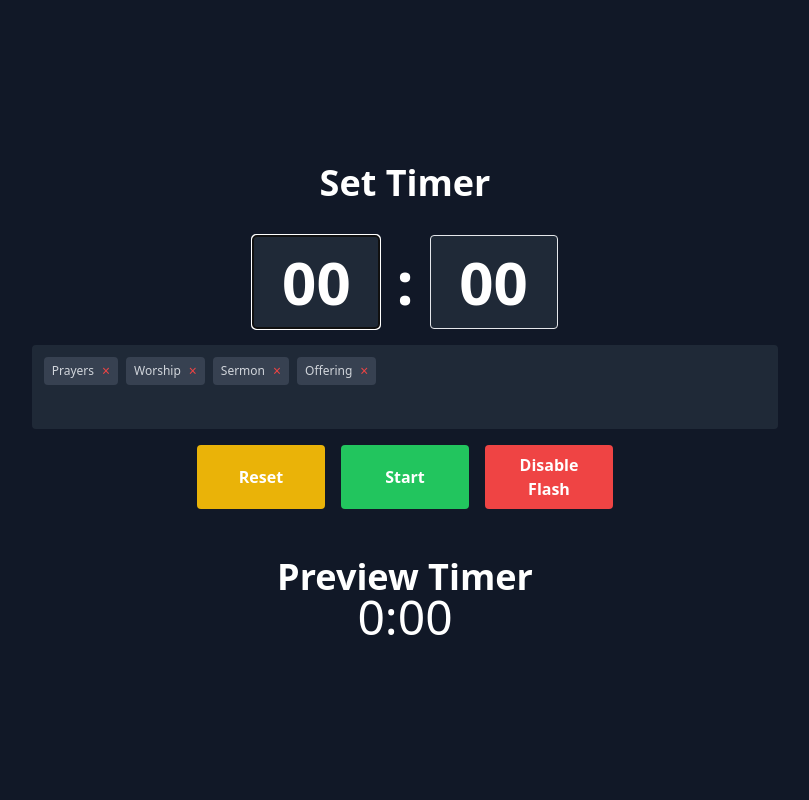
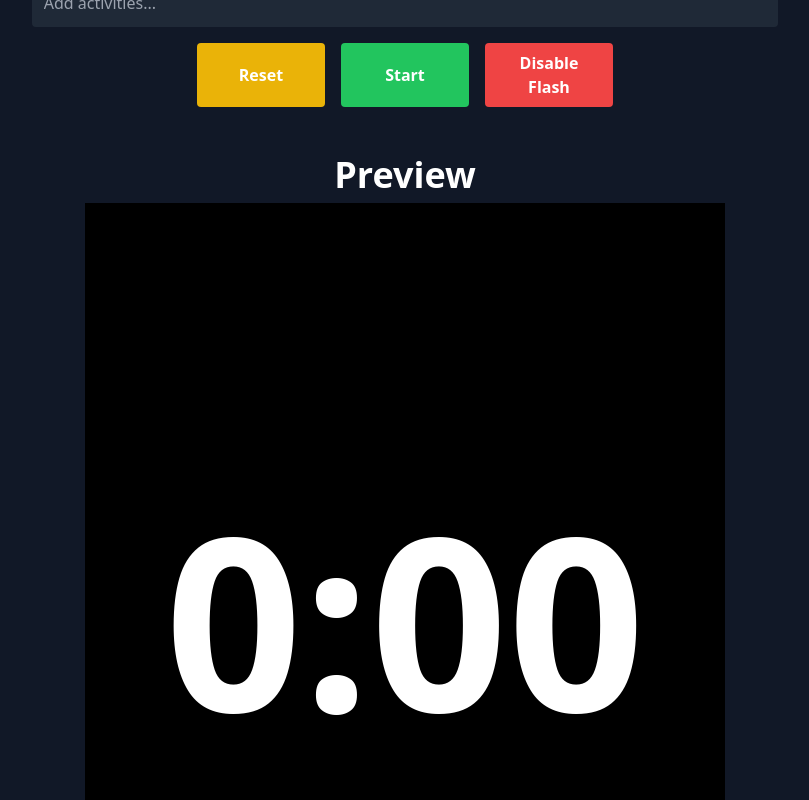
Before and after one commit to techieoriname/stage-timer-countdown-tauri-app, a React (Vite) app: page / in a window 1280 px wide. Shown: the top 800 px of the page, without its empty margins (235-1044 px from the left). Built offline with nearby package versions, Linux system fonts and the light colour scheme.

Commit message:
refactor and improve ui and preview

```diff
--- a/src/screen/Main.tsx
+++ b/src/screen/Main.tsx
@@ -1,42 +1,20 @@
 import React, { useState, useRef, useEffect } from "react";
 import { invoke } from "@tauri-apps/api/tauri";
-import { listen } from "@tauri-apps/api/event";
+import Timer from "./Timer.tsx";
+import { toast } from "react-toastify";
+import Tippy from "@tippyjs/react";
 
 const Main: React.FC = () => {
     const [minutes, setMinutes] = useState(0);
     const [seconds, setSeconds] = useState(0);
     const [enableFlash, setEnableFlash] = useState(true);
-    const [previewTime, setPreviewTime] = useState(0);
-    const [timeUp, setTimeUp] = useState(false);
-    const [activities, setActivities] = useState<string[]>(["Prayers", "Worship", "Sermon", "Offering"]);
+    const [activities, setActivities] = useState<string[]>([]);
     const [activeActivity, setActiveActivity] = useState<string | null>(null);
     const [inputValue, setInputValue] = useState("");
     const inputRef = useRef<HTMLInputElement>(null);
     const minutesRef = useRef<HTMLDivElement>(null);
     const secondsRef = useRef<HTMLDivElement>(null);
     const [focusedInput, setFocusedInput] = useState<"minutes" | "seconds">("minutes");
-
-    useEffect(() => {
-        const unlistenUpdateTimer = listen("update_timer", (event) => {
-            const payload = event.payload as { minutes: number, seconds: number };
-            setPreviewTime(payload.minutes * 60 + payload.seconds);
-        });
-
-        const unlistenTimeUp = listen("time_up", () => {
-            setTimeUp(true);
-        });
-
-        const unlistenFlashState = listen("set_flash_state", (event) => {
-            const state = event.payload as boolean;
-            setEnableFlash(state);
-        });
-
-        return () => {
-            unlistenUpdateTimer.then(f => f());
-            unlistenTimeUp.then(f => f());
-            unlistenFlashState.then(f => f());
-        };
-    }, []);
 
     useEffect(() => {
         if (focusedInput === "minutes" && minutesRef.current) {
@@ -84,8 +62,8 @@ const Main: React.FC = () => {
                 setActivities([...activities, inputValue.trim()]);
                 setInputValue("");
 
-                if(activities.length === 0) {
-                    setActiveActivity(inputValue.trim())
+                if (activities.length === 0) {
+                    setActiveActivity(inputValue.trim());
                 }
             }
             e.preventDefault();
@@ -114,27 +92,26 @@ const Main: React.FC = () => {
 
     const handleStart = () => {
         if (activeActivity) {
-            invoke('start_timer', { minutes, seconds, activity: activeActivity }).catch(console.error);
+            invoke("start_timer", { minutes, seconds, activity: activeActivity }).catch(console.error);
+        } else {
+            if (activities.length === 0) {
+                toast("Please add an activity to start the timer!");
+            } else {
+                toast("Please select an activity to start the timer!");
             }
-        setTimeUp(false); // Reset timeUp when starting
+        }
     };
 
     const handleReset = () => {
         setMinutes(0);
         setSeconds(0);
-        setTimeUp(false);
-        invoke('reset_timer').catch(console.error);
+        // setTimeUp(false);
+        invoke("reset_timer").catch(console.error);
     };
 
     const handleFlashToggle = () => {
         setEnableFlash(!enableFlash);
-        invoke('set_flash_state', { enable: !enableFlash }).catch(console.error);
-    };
-
-    const formatTime = (seconds: number) => {
-        const m = Math.floor(seconds / 60);
-        const s = seconds % 60;
-        return `${m}:${s < 10 ? '0' : ''}${s}`;
+        invoke("set_flash_state", { enable: !enableFlash }).catch(console.error);
     };
 
     return (
@@ -177,10 +154,11 @@ const Main: React.FC = () => {
                                     e.stopPropagation(); // Prevent the activity selection event from firing when removing
                                     removeActivity(index);
                                 }}
-                                className="text-red-500 text-sm ml-2">×
+                                className="text-red-500 text-sm ml-2 cursor-default" title="Remove activity">×
                             </button>
                         </div>
                     ))}
+                    <Tippy content="Press Enter to save" visible={inputValue.length > 0}>
                         <input
                             ref={inputRef}
                             type="text"
@@ -189,35 +167,36 @@ const Main: React.FC = () => {
                             onKeyDown={handleActivityInput}
                             placeholder={activities.length > 0 ? "" : "Add activities..."}
                             className="bg-transparent p-1 text-white w-full outline-none"
+                            autoComplete="off"
+                            autoCapitalize="off"
+                            autoCorrect="off"
                         />
+                    </Tippy>
                 </div>
             </div>
             <div className="flex space-x-4 mb-4">
                 <button
-                    className="bg-yellow-500 hover:bg-yellow-600 text-white font-bold py-2 px-4 rounded w-32 transition duration-300 ease-in-out"
+                    className="bg-yellow-500 hover:bg-yellow-600 text-white font-bold py-2 px-4 rounded w-32 transition duration-300 ease-in-out cursor-default"
                     onClick={handleReset}
                 >
                     Reset
                 </button>
                 <button
-                    className="bg-green-500 hover:bg-green-600 text-white font-bold py-2 px-4 rounded w-32 transition duration-300 ease-in-out"
+                    className="bg-green-500 hover:bg-green-600 text-white font-bold py-2 px-4 rounded w-32 transition duration-300 ease-in-out cursor-default"
                     onClick={handleStart}
                 >
                     Start
                 </button>
                 <button
-                    className="bg-red-500 hover:bg-red-600 text-white font-bold py-2 px-4 rounded w-32 transition duration-300 ease-in-out"
+                    className="bg-red-500 hover:bg-red-600 text-white font-bold py-2 px-4 rounded w-32 transition duration-300 ease-in-out cursor-default"
                     onClick={handleFlashToggle}
                 >
                     {enableFlash ? "Disable Flash" : "Enable Flash"}
                 </button>
             </div>
-            <div className="mt-8 text-4xl">
-                <h3 className="font-black">Preview Timer</h3>
-                <div className={`text-center ${timeUp && enableFlash ? "animate-flash" : ""}`}
-                     style={{ fontSize: "3rem" }}>
-                    {timeUp ? "TIME UP!!!" : formatTime(previewTime)}
-                </div>
+            <div className="mt-8 text-4xl w-3/6">
+                <h3 className="font-black text-center mb-2">Preview</h3>
+                <Timer mini={true} />
             </div>
         </div>
     );
```
Lines whose indentation alone changed are shown as unchanged.
